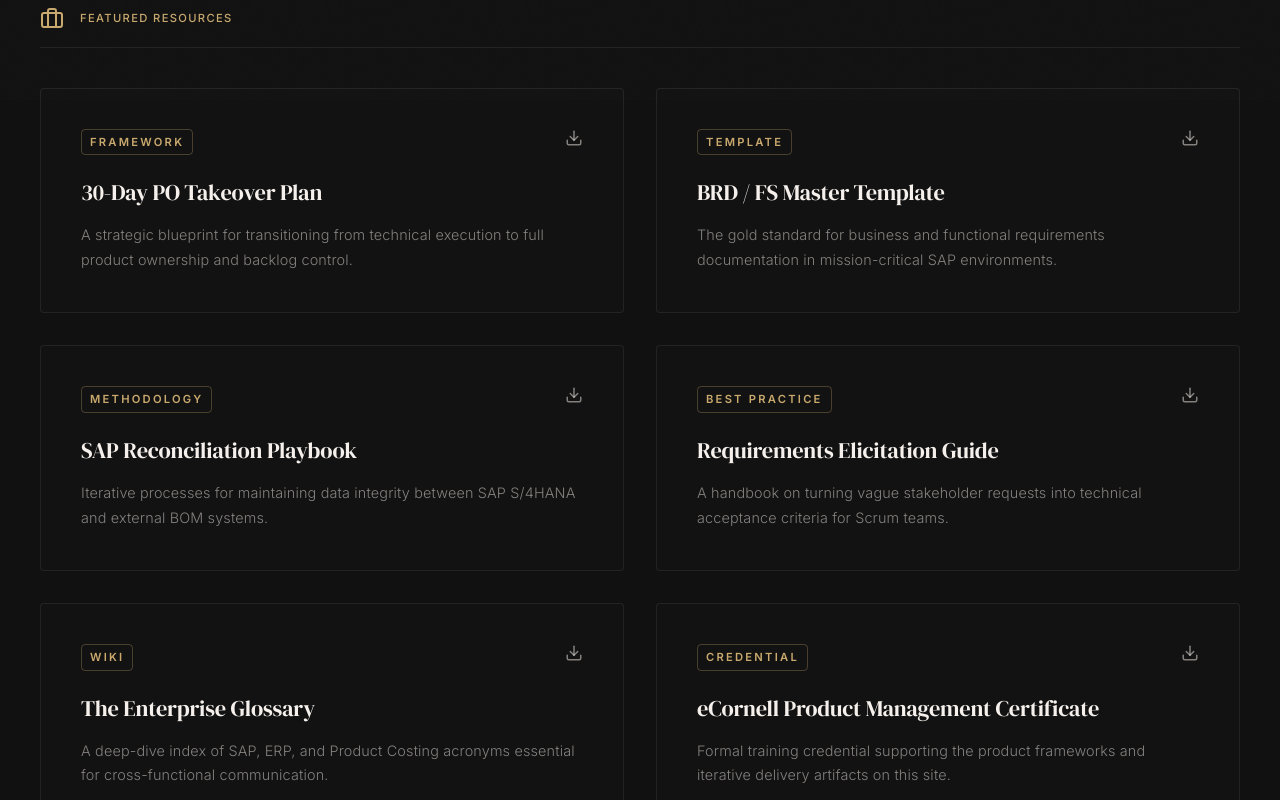
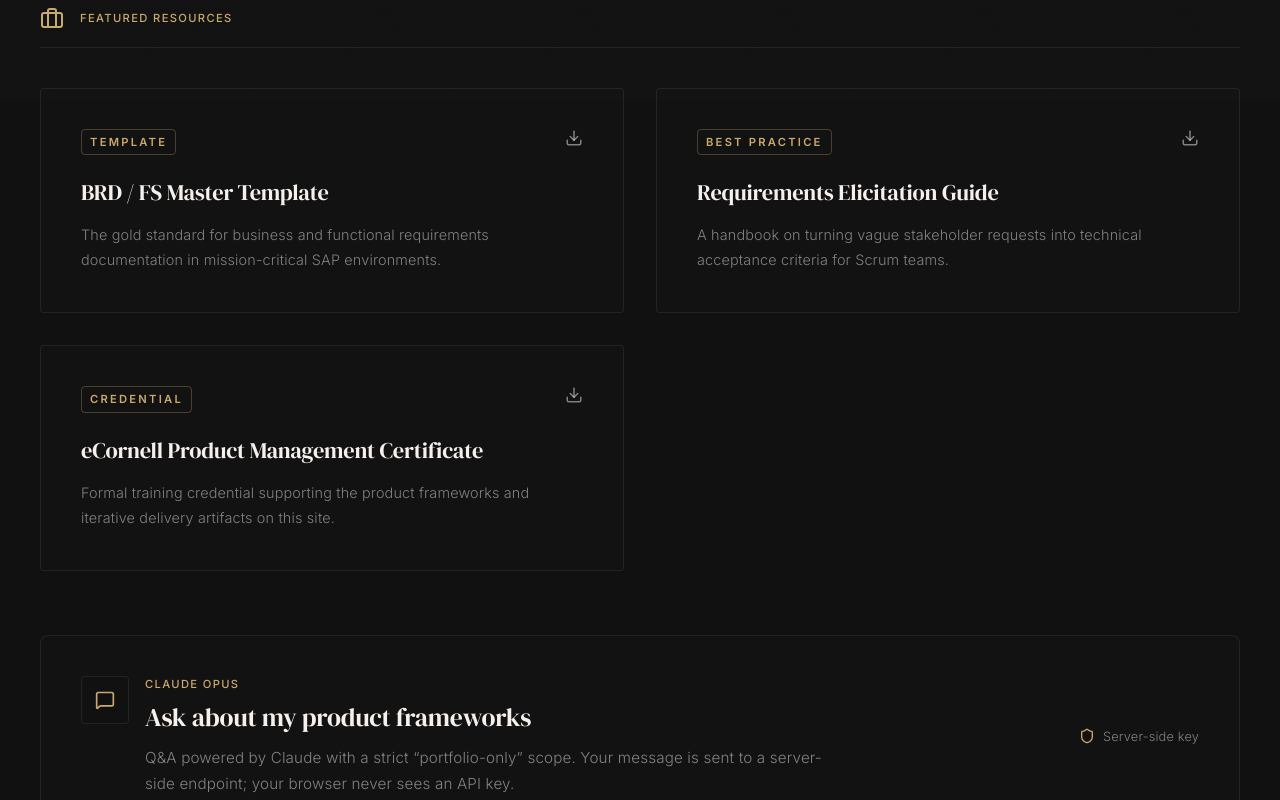
Before and after one commit to GregHomstad/greg-homstad-portfolio, a React (Vite) app: page /resources in a window 1280 px wide. Shown: the part 700-1500 px from the top of the page. Built offline with nearby package versions, Linux system fonts and the light colour scheme; no server answers.

Commit message:
refactor: remove outdated resources from Resources page for improved clarity and relevance

```diff
--- a/src/pages/Resources.tsx
+++ b/src/pages/Resources.tsx
@@ -16,34 +16,16 @@ export default function Resources() {
             icon: <Briefcase className="text-[var(--accent)]" size={24} />,
             items: [
                 {
-                    title: "30-Day PO Takeover Plan",
-                    type: "Framework",
-                    description: "A strategic blueprint for transitioning from technical execution to full product ownership and backlog control.",
-                    href: "/resources/PO_Takeover_Plan.pdf"
-                },
-                {
                     title: "BRD / FS Master Template",
                     type: "Template",
                     description: "The gold standard for business and functional requirements documentation in mission-critical SAP environments.",
                     href: "/resources/BRD_Template.pdf"
                 },
                 {
-                    title: "SAP Reconciliation Playbook",
-                    type: "Methodology",
-                    description: "Iterative processes for maintaining data integrity between SAP S/4HANA and external BOM systems.",
-                    href: "/resources/SAP_Reconciliation_Playbook.pdf"
-                },
-                {
                     title: "Requirements Elicitation Guide",
                     type: "Best Practice",
                     description: "A handbook on turning vague stakeholder requests into technical acceptance criteria for Scrum teams.",
                     href: "/resources/Requirements_Elicitation_Guide.pdf"
-                },
-                {
-                    title: "The Enterprise Glossary",
-                    type: "Wiki",
-                    description: "A deep-dive index of SAP, ERP, and Product Costing acronyms essential for cross-functional communication.",
-                    href: "/resources/Enterprise_Glossary.pdf"
                 },
                 {
                     title: "eCornell Product Management Certificate",
```
Also changed, not shown: vercel.json (added).
